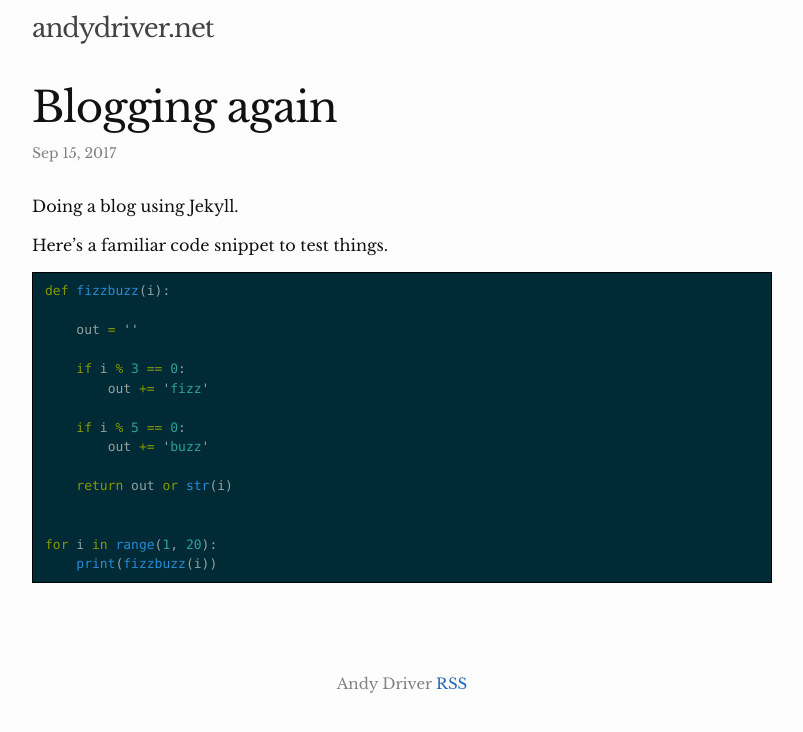
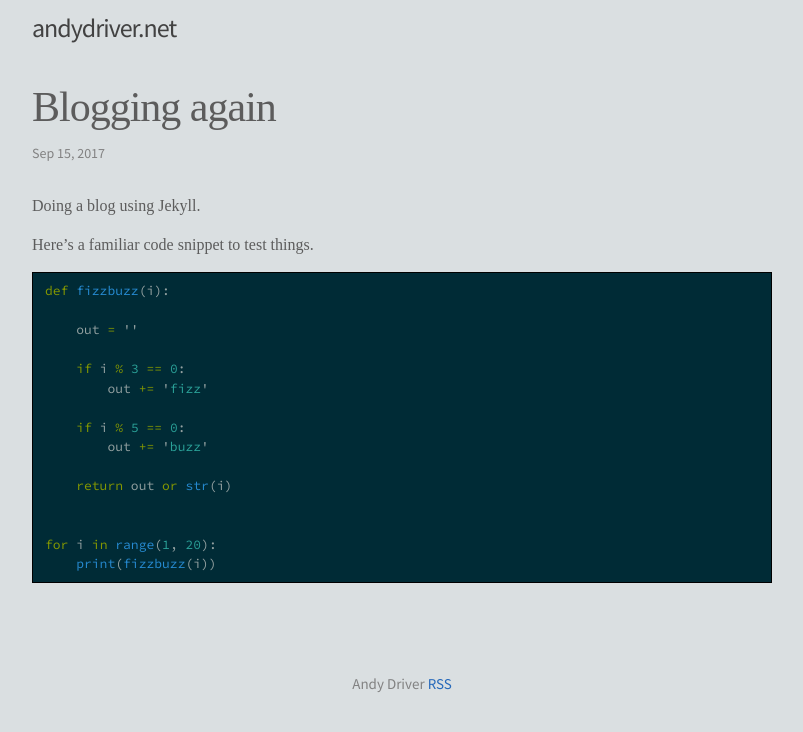
Before and after one commit to andyhd/andyhd.github.io, a Jekyll site: the page built from _posts/2017-09-15-blogging-again.md, in a window 1280 px wide. Shown: the top 732 px of the page, without its empty margins (238-1041 px from the left). Built offline with Jekyll 4.4.1, drawn with Linux system fonts in a browser that asks for light colours; some web fonts are replaced.

Commit message:
Change fonts

```diff
--- a/_includes/head.html
+++ b/_includes/head.html
@@ -17,7 +17,7 @@
     <meta name="keywords" content="{{ keywords }}">
   {% endif %}
 
-  <link href="https://fonts.googleapis.com/css?family=Libre+Baskerville" rel="stylesheet">
+  <link href="https://fonts.googleapis.com/css?family=Source+Code+Pro|Source+Sans+Pro|Source+Serif+Pro" rel="stylesheet">
   <link rel="stylesheet" href="{{ "/assets/css/style.css" | relative_url }}">
   <link rel="canonical" href="{{ canonical }}">
   {% assign feed_path = "/feed.xml" %}
--- a/_sass/pasoburogu.scss
+++ b/_sass/pasoburogu.scss
@@ -1,6 +1,7 @@
 // Define defaults for each variable.
-$base-font-family: "Libre Baskerville", serif !default;
-$monospace-font-family: Monaco, Menlo, Consolas, "Courier New", monospace !default;
+$base-font-family: "Source Serif Pro", serif !default;
+$monospace-font-family: "Source Code Pro", monospace !default;
+$subheading-font-family: "Source Sans Pro", sans-serif !default;
 $base-font-size:   16px !default;
 $base-font-weight: 400 !default;
 $small-font-size:  $base-font-size * 0.875 !default;
@@ -8,8 +9,8 @@
 
 $spacing-unit:     30px !default;
 
-$text-color:       #111 !default;
-$background-color: #fdfdfd !default;
+$text-color:       #5c5c5c !default;
+$background-color: #dadfe1 !default;
 $brand-color:      #2568ba !default;
 
 $grey-color:       #828282 !default;
--- a/_sass/pasoburogu/_base.scss
+++ b/_sass/pasoburogu/_base.scss
@@ -86,6 +86,10 @@
 
   code {
     font-size: inherit;
+  }
+
+  &.subheading {
+    font-family: $subheading-font-family;
   }
 }
 
--- a/_sass/pasoburogu/_layout.scss
+++ b/_sass/pasoburogu/_layout.scss
@@ -10,6 +10,7 @@
 }
 
 .site-title {
+  font-family: $subheading-font-family;
   font-size: 26px;
   font-weight: 300;
   line-height: 56px;
@@ -56,6 +57,7 @@
  */
 .site-footer {
   padding: $spacing-unit 0;
+  font-family: $subheading-font-family;
   font-size: 15px;
   color: $grey-color;
   text-align: center;
@@ -106,6 +108,7 @@
 }
 
 .post-meta {
+  font-family: $subheading-font-family;
   font-size: $small-font-size;
   color: $grey-color;
 }
```
